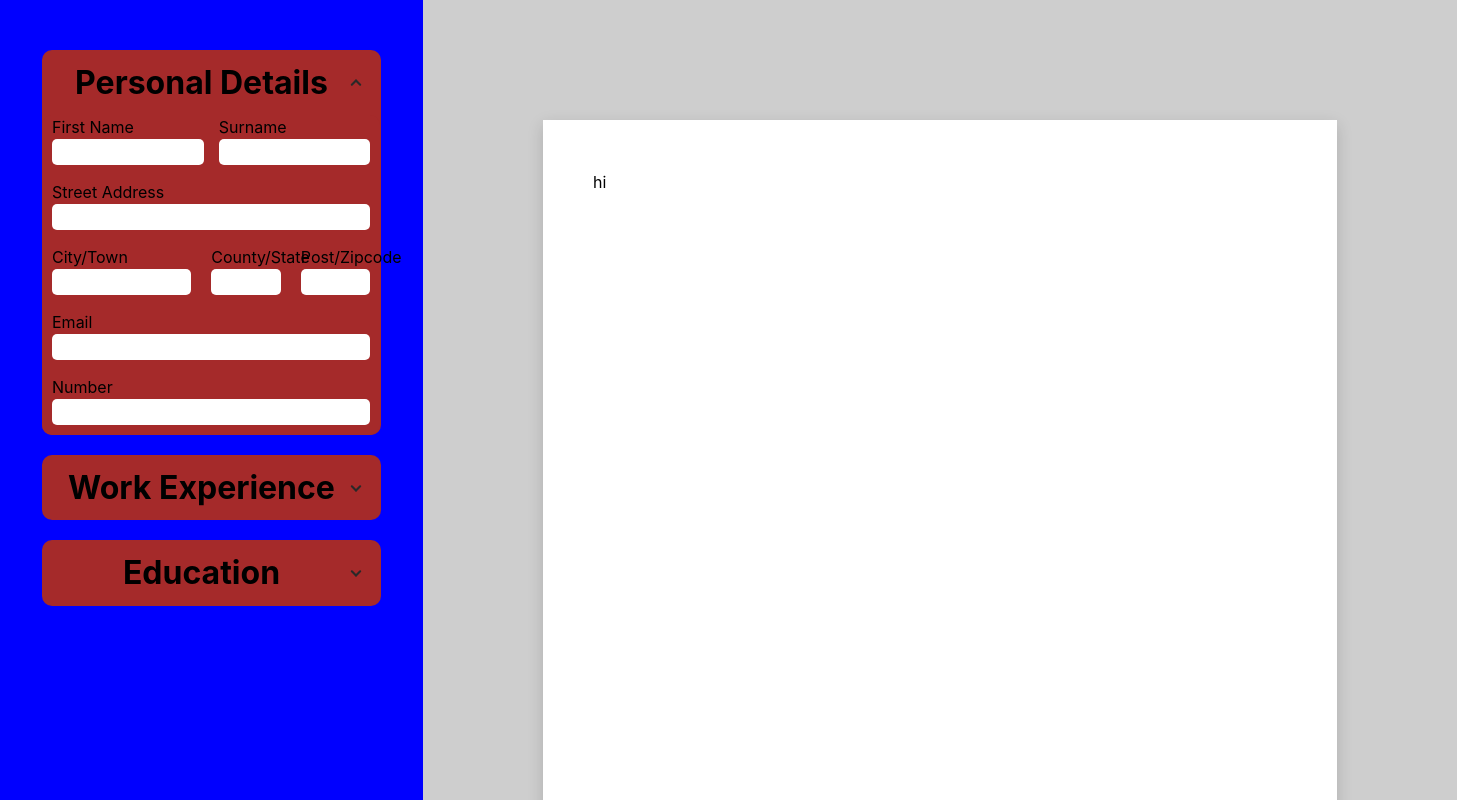
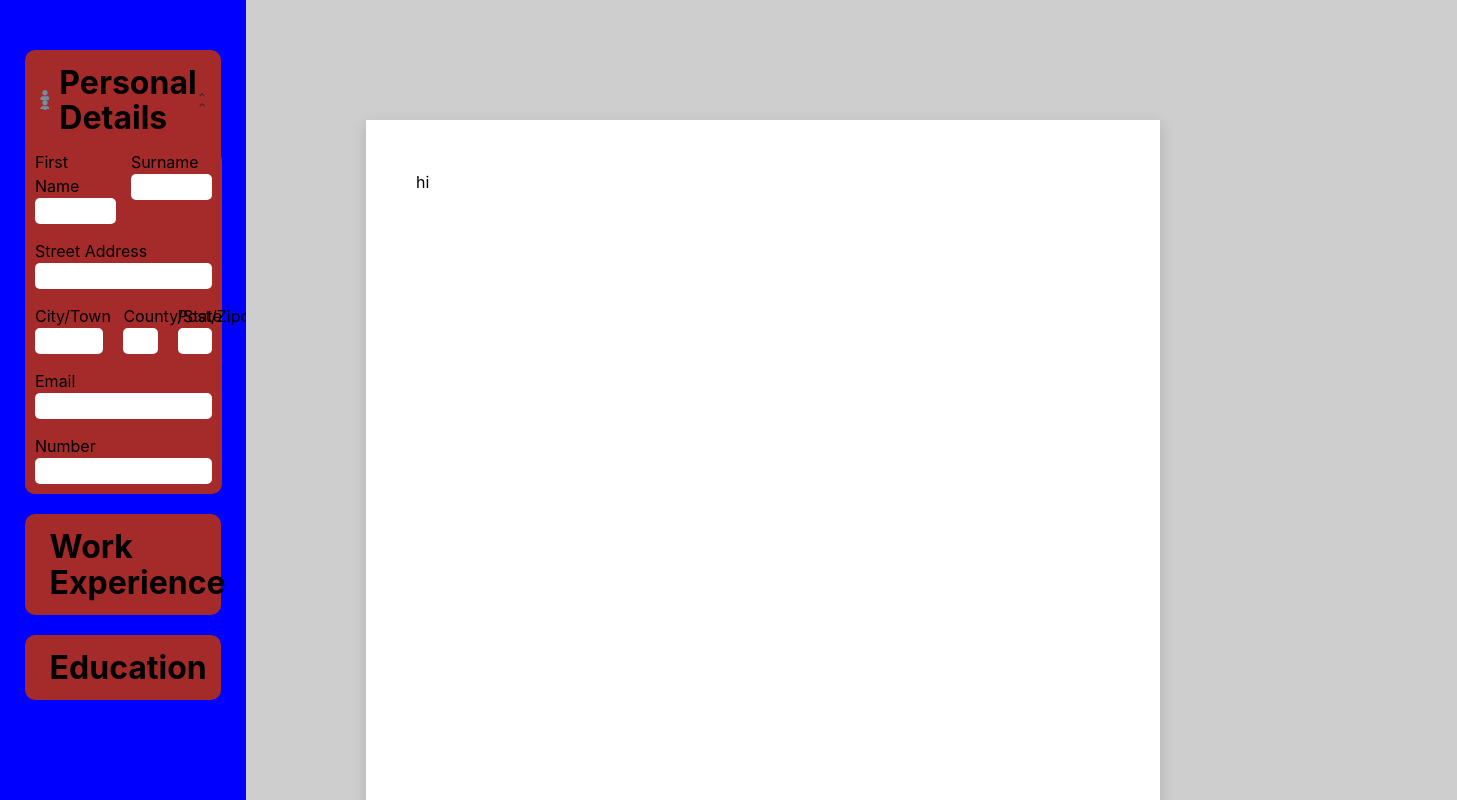
Before and after one commit to guskirb/CV-applicationTOP, a React (Vite) app: page / in a window 1280 px wide. Shown: the top 800 px of the page, 1457 px wide, since content can reach past the window. Built offline with nearby package versions, Linux system fonts and the light colour scheme.

Commit message:
Add custom scrollbar

```diff
--- a/src/App.css
+++ b/src/App.css
@@ -3,6 +3,27 @@
   width: 100vw;
   display: grid;
   grid-template-columns: 1fr 2fr;
+}
+
+::-webkit-scrollbar {
+  width: 1em;
+}
+
+::-webkit-scrollbar-track {
+}
+
+::-webkit-scrollbar-thumb {
+  background: red;
+  border-radius: 100vw;
+  border: 3px solid rgb(206, 206, 206);
+}
+
+::-webkit-scrollbar-thumb:hover {
+  background: rgb(202, 0, 0);
+}
+
+.sidebar::-webkit-scrollbar-thumb{
+  border: 3px solid blue;
 }
 
 .sidebar {
@@ -15,6 +36,7 @@
   height: 100vh;
   position: sticky;
   top: 0;
+  overflow-y: scroll;
 }
 
 .sidebarSection {
@@ -29,7 +51,7 @@
 .sidebarUpper {
   display: flex;
   align-items: center;
-  justify-content: space-between;
+  justify-content: flex-start;
   cursor: pointer;
   padding: 15px;
 }
@@ -64,6 +86,28 @@
   width: 20px;
   height: 20px;
   transition: all 0.4s ease;
+  margin-left: auto;
+}
+
+.personIcon {
+  background-image: url(./assets/person.svg);
+}
+
+.workIcon {
+  background-image: url(./assets/work.svg);
+}
+
+.schoolIcon {
+  background-image: url(./assets/school.svg);
+}
+
+.personIcon,
+.workIcon,
+.schoolIcon {
+  background-size: 100%;
+  width: 20px;
+  height: 20px;
+  margin-right: 10px;
 }
 
 .down {
@@ -157,7 +201,6 @@ textarea {
 }
 
 .cvContainer {
-  background-color: rgb(206, 206, 206);
   display: flex;
   align-items: center;
   justify-content: center;
--- a/src/index.css
+++ b/src/index.css
@@ -23,6 +23,7 @@ body {
   display: flex;
   align-items: center;
   justify-content: flex-start;
+  background: rgb(206, 206, 206);
 }
 
 h1 {
```
